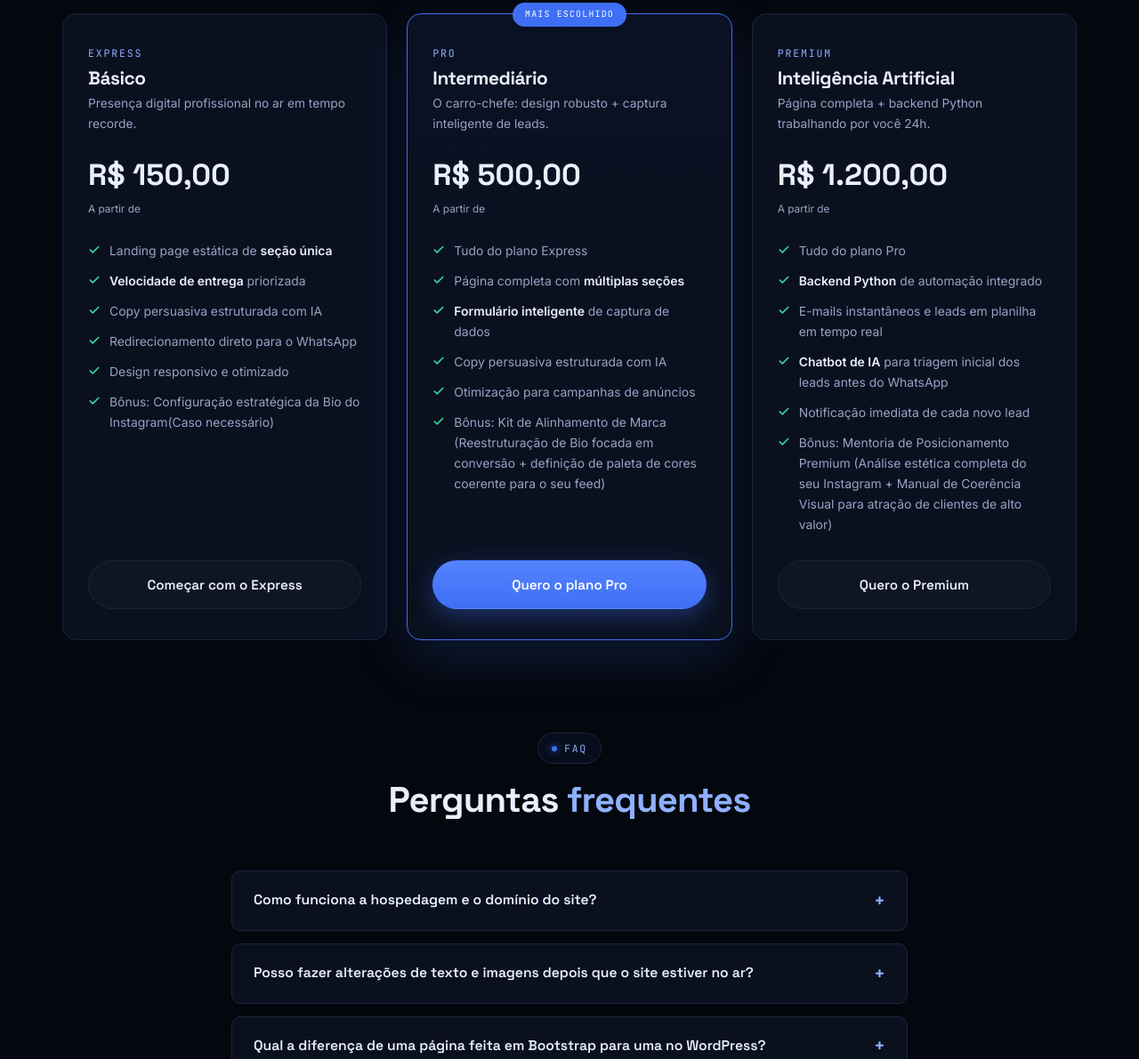
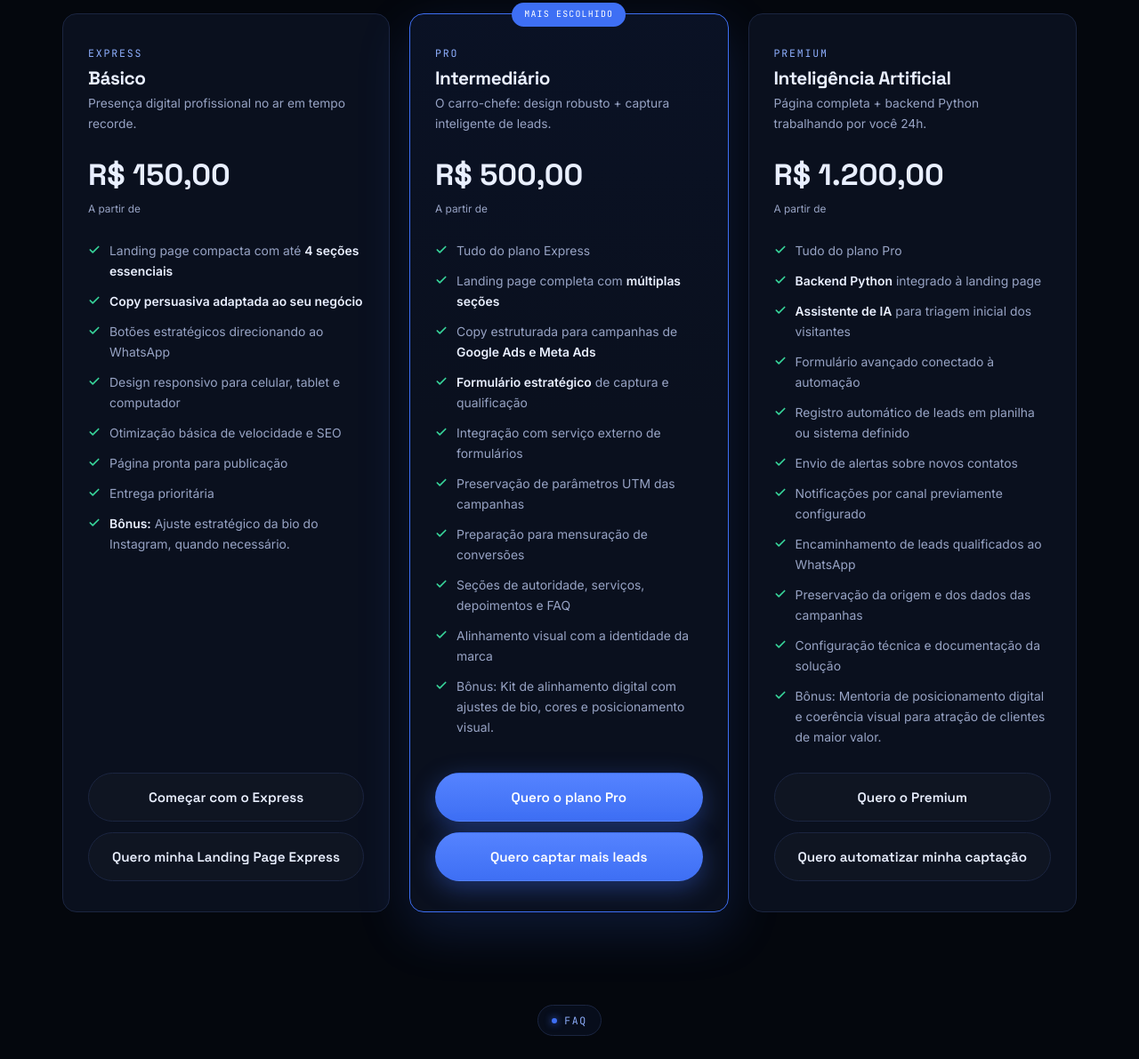
Before and after one commit to Nettinexe/nettin.dev, a plain HTML site: page index.html in a window 1280 px wide. Shown: the part 3565-4756 px from the top of the page at 89% size. Drawn offline with Linux system fonts and the light colour scheme.

Commit message:
feat:Atualizações nos parâmetros de cada plano

```diff
--- a/index.html
+++ b/index.html
@@ -321,6 +321,7 @@ h1,h2,h3,h4{font-family:var(--font-display);font-weight:700;letter-spacing:-.02e
 .plan li svg{color:var(--ok);flex:none;margin-top:3px}
 .plan li strong{color:var(--text);font-weight:600}
 .plan .btn{margin-top:auto;width:100%}
+.plan .btn+.btn{margin-top:12px}
 
 /* ═══════════════ FAQ ═══════════════ */
 .faq{max-width:760px;margin-inline:auto;display:grid;gap:14px}
@@ -622,14 +623,17 @@ footer{border-top:1px solid var(--line);padding:64px 0 34px;background:#03050A}
         <div class="price">R$ 150,00</div>
         <p class="price-note">A partir de</p>
         <ul>
-          <li><svg width="14" height="14" viewBox="0 0 24 24" fill="none" stroke="currentColor" stroke-width="3" stroke-linecap="round" stroke-linejoin="round"><path d="M20 6L9 17l-5-5"/></svg><span>Landing page estática de <strong>seção única</strong></span></li>
-          <li><svg width="14" height="14" viewBox="0 0 24 24" fill="none" stroke="currentColor" stroke-width="3" stroke-linecap="round" stroke-linejoin="round"><path d="M20 6L9 17l-5-5"/></svg><span><strong>Velocidade de entrega</strong> priorizada</span></li>
-          <li><svg width="14" height="14" viewBox="0 0 24 24" fill="none" stroke="currentColor" stroke-width="3" stroke-linecap="round" stroke-linejoin="round"><path d="M20 6L9 17l-5-5"/></svg><span>Copy persuasiva estruturada com IA</span></li>
-          <li><svg width="14" height="14" viewBox="0 0 24 24" fill="none" stroke="currentColor" stroke-width="3" stroke-linecap="round" stroke-linejoin="round"><path d="M20 6L9 17l-5-5"/></svg><span>Redirecionamento direto para o WhatsApp</span></li>
-          <li><svg width="14" height="14" viewBox="0 0 24 24" fill="none" stroke="currentColor" stroke-width="3" stroke-linecap="round" stroke-linejoin="round"><path d="M20 6L9 17l-5-5"/></svg><span>Design responsivo e otimizado</span></li>
-          <li><svg width="14" height="14" viewBox="0 0 24 24" fill="none" stroke="currentColor" stroke-width="3" stroke-linecap="round" stroke-linejoin="round"><path d="M20 6L9 17l-5-5"/></svg><span>Bônus: Configuração estratégica da Bio do Instagram(Caso necessário)</span></li>
+          <li><svg width="14" height="14" viewBox="0 0 24 24" fill="none" stroke="currentColor" stroke-width="3" stroke-linecap="round" stroke-linejoin="round"><path d="M20 6L9 17l-5-5"/></svg><span>Landing page compacta com até <strong>4 seções essenciais</strong></span></li>
+          <li><svg width="14" height="14" viewBox="0 0 24 24" fill="none" stroke="currentColor" stroke-width="3" stroke-linecap="round" stroke-linejoin="round"><path d="M20 6L9 17l-5-5"/></svg><span><strong>Copy persuasiva adaptada ao seu negócio</strong></span></li>
+          <li><svg width="14" height="14" viewBox="0 0 24 24" fill="none" stroke="currentColor" stroke-width="3" stroke-linecap="round" stroke-linejoin="round"><path d="M20 6L9 17l-5-5"/></svg><span>Botões estratégicos direcionando ao WhatsApp</span></li>
+          <li><svg width="14" height="14" viewBox="0 0 24 24" fill="none" stroke="currentColor" stroke-width="3" stroke-linecap="round" stroke-linejoin="round"><path d="M20 6L9 17l-5-5"/></svg><span>Design responsivo para celular, tablet e computador</span></li>
+          <li><svg width="14" height="14" viewBox="0 0 24 24" fill="none" stroke="currentColor" stroke-width="3" stroke-linecap="round" stroke-linejoin="round"><path d="M20 6L9 17l-5-5"/></svg><span>Otimização básica de velocidade e SEO</span></li>
+          <li><svg width="14" height="14" viewBox="0 0 24 24" fill="none" stroke="currentColor" stroke-width="3" stroke-linecap="round" stroke-linejoin="round"><path d="M20 6L9 17l-5-5"/></svg><span>Página pronta para publicação</span></li>
+          <li><svg width="14" height="14" viewBox="0 0 24 24" fill="none" stroke="currentColor" stroke-width="3" stroke-linecap="round" stroke-linejoin="round"><path d="M20 6L9 17l-5-5"/></svg><span>Entrega prioritária</span></li>
+          <li><svg width="14" height="14" viewBox="0 0 24 24" fill="none" stroke="currentColor" stroke-width="3" stroke-linecap="round" stroke-linejoin="round"><path d="M20 6L9 17l-5-5"/></svg><span><strong>Bônus:</strong> Ajuste estratégico da bio do Instagram, quando necessário.</span></li>
         </ul>
         <a class="btn btn-ghost js-wa" href="#" data-msg="Olá! Tenho interesse no plano Express (Básico).">Começar com o Express</a>
+        <a class="btn btn-ghost js-wa" href="#" data-msg="Olá! Quero minha Landing Page Express.">Quero minha Landing Page Express</a>
       </article>
 
       <article class="plan hot reveal">
@@ -642,13 +646,18 @@ footer{border-top:1px solid var(--line);padding:64px 0 34px;background:#03050A}
         <p class="price-note">A partir de</p>
         <ul>
           <li><svg width="14" height="14" viewBox="0 0 24 24" fill="none" stroke="currentColor" stroke-width="3" stroke-linecap="round" stroke-linejoin="round"><path d="M20 6L9 17l-5-5"/></svg><span>Tudo do plano Express</span></li>
-          <li><svg width="14" height="14" viewBox="0 0 24 24" fill="none" stroke="currentColor" stroke-width="3" stroke-linecap="round" stroke-linejoin="round"><path d="M20 6L9 17l-5-5"/></svg><span>Página completa com <strong>múltiplas seções</strong></span></li>
-          <li><svg width="14" height="14" viewBox="0 0 24 24" fill="none" stroke="currentColor" stroke-width="3" stroke-linecap="round" stroke-linejoin="round"><path d="M20 6L9 17l-5-5"/></svg><span><strong>Formulário inteligente</strong> de captura de dados</span></li>
-          <li><svg width="14" height="14" viewBox="0 0 24 24" fill="none" stroke="currentColor" stroke-width="3" stroke-linecap="round" stroke-linejoin="round"><path d="M20 6L9 17l-5-5"/></svg><span>Copy persuasiva estruturada com IA</span></li>
-          <li><svg width="14" height="14" viewBox="0 0 24 24" fill="none" stroke="currentColor" stroke-width="3" stroke-linecap="round" stroke-linejoin="round"><path d="M20 6L9 17l-5-5"/></svg><span>Otimização para campanhas de anúncios</span></li>
-          <li><svg width="14" height="14" viewBox="0 0 24 24" fill="none" stroke="currentColor" stroke-width="3" stroke-linecap="round" stroke-linejoin="round"><path d="M20 6L9 17l-5-5"/></svg><span>Bônus: Kit de Alinhamento de Marca (Reestruturação de Bio focada em conversão + definição de paleta de cores coerente para o seu feed)</span></li>
+          <li><svg width="14" height="14" viewBox="0 0 24 24" fill="none" stroke="currentColor" stroke-width="3" stroke-linecap="round" stroke-linejoin="round"><path d="M20 6L9 17l-5-5"/></svg><span>Landing page completa com <strong>múltiplas seções</strong></span></li>
+          <li><svg width="14" height="14" viewBox="0 0 24 24" fill="none" stroke="currentColor" stroke-width="3" stroke-linecap="round" stroke-linejoin="round"><path d="M20 6L9 17l-5-5"/></svg><span>Copy estruturada para campanhas de <strong>Google Ads e Meta Ads</strong></span></li>
+          <li><svg width="14" height="14" viewBox="0 0 24 24" fill="none" stroke="currentColor" stroke-width="3" stroke-linecap="round" stroke-linejoin="round"><path d="M20 6L9 17l-5-5"/></svg><span><strong>Formulário estratégico</strong> de captura e qualificação</span></li>
+          <li><svg width="14" height="14" viewBox="0 0 24 24" fill="none" stroke="currentColor" stroke-width="3" stroke-linecap="round" stroke-linejoin="round"><path d="M20 6L9 17l-5-5"/></svg><span>Integração com serviço externo de formulários</span></li>
+          <li><svg width="14" height="14" viewBox="0 0 24 24" fill="none" stroke="currentColor" stroke-width="3" stroke-linecap="round" stroke-linejoin="round"><path d="M20 6L9 17l-5-5"/></svg><span>Preservação de parâmetros UTM das campanhas</span></li>
+          <li><svg width="14" height="14" viewBox="0 0 24 24" fill="none" stroke="currentColor" stroke-width="3" stroke-linecap="round" stroke-linejoin="round"><path d="M20 6L9 17l-5-5"/></svg><span>Preparação para mensuração de conversões</span></li>
+          <li><svg width="14" height="14" viewBox="0 0 24 24" fill="none" stroke="currentColor" stroke-width="3" stroke-linecap="round" stroke-linejoin="round"><path d="M20 6L9 17l-5-5"/></svg><span>Seções de autoridade, serviços, depoimentos e FAQ</span></li>
+          <li><svg width="14" height="14" viewBox="0 0 24 24" fill="none" stroke="currentColor" stroke-width="3" stroke-linecap="round" stroke-linejoin="round"><path d="M20 6L9 17l-5-5"/></svg><span>Alinhamento visual com a identidade da marca</span></li>
+          <li><svg width="14" height="14" viewBox="0 0 24 24" fill="none" stroke="currentColor" stroke-width="3" stroke-linecap="round" stroke-linejoin="round"><path d="M20 6L9 17l-5-5"/></svg><span>Bônus: Kit de alinhamento digital com ajustes de bio, cores e posicionamento visual.</span></li>
         </ul>
         <a class="btn btn-primary js-wa" href="#" data-msg="Olá! Tenho interesse no plano Pro (Intermediário).">Quero o plano Pro</a>
+        <a class="btn btn-primary js-wa" href="#" data-msg="Olá! Quero captar mais leads.">Quero captar mais leads</a>
       </article>
 
       <article class="plan reveal">
@@ -660,13 +669,19 @@ footer{border-top:1px solid var(--line);padding:64px 0 34px;background:#03050A}
         <p class="price-note">A partir de</p>
         <ul>
           <li><svg width="14" height="14" viewBox="0 0 24 24" fill="none" stroke="currentColor" stroke-width="3" stroke-linecap="round" stroke-linejoin="round"><path d="M20 6L9 17l-5-5"/></svg><span>Tudo do plano Pro</span></li>
-          <li><svg width="14" height="14" viewBox="0 0 24 24" fill="none" stroke="currentColor" stroke-width="3" stroke-linecap="round" stroke-linejoin="round"><path d="M20 6L9 17l-5-5"/></svg><span><strong>Backend Python</strong> de automação integrado</span></li>
-          <li><svg width="14" height="14" viewBox="0 0 24 24" fill="none" stroke="currentColor" stroke-width="3" stroke-linecap="round" stroke-linejoin="round"><path d="M20 6L9 17l-5-5"/></svg><span>E-mails instantâneos e leads em planilha em tempo real</span></li>
-          <li><svg width="14" height="14" viewBox="0 0 24 24" fill="none" stroke="currentColor" stroke-width="3" stroke-linecap="round" stroke-linejoin="round"><path d="M20 6L9 17l-5-5"/></svg><span><strong>Chatbot de IA</strong> para triagem inicial dos leads antes do WhatsApp</span></li>
-          <li><svg width="14" height="14" viewBox="0 0 24 24" fill="none" stroke="currentColor" stroke-width="3" stroke-linecap="round" stroke-linejoin="round"><path d="M20 6L9 17l-5-5"/></svg><span>Notificação imediata de cada novo lead</span></li>
-          <li><svg width="14" height="14" viewBox="0 0 24 24" fill="none" stroke="currentColor" stroke-width="3" stroke-linecap="round" stroke-linejoin="round"><path d="M20 6L9 17l-5-5"/></svg><span>Bônus: Mentoria de Posicionamento Premium (Análise estética completa do seu Instagram + Manual de Coerência Visual para atração de clientes de alto valor)</span></li>
+          <li><svg width="14" height="14" viewBox="0 0 24 24" fill="none" stroke="currentColor" stroke-width="3" stroke-linecap="round" stroke-linejoin="round"><path d="M20 6L9 17l-5-5"/></svg><span><strong>Backend Python</strong> integrado à landing page</span></li>
+          <li><svg width="14" height="14" viewBox="0 0 24 24" fill="none" stroke="currentColor" stroke-width="3" stroke-linecap="round" stroke-linejoin="round"><path d="M20 6L9 17l-5-5"/></svg><span><strong>Assistente de IA</strong> para triagem inicial dos visitantes</span></li>
+          <li><svg width="14" height="14" viewBox="0 0 24 24" fill="none" stroke="currentColor" stroke-width="3" stroke-linecap="round" stroke-linejoin="round"><path d="M20 6L9 17l-5-5"/></svg><span>Formulário avançado conectado à automação</span></li>
+          <li><svg width="14" height="14" viewBox="0 0 24 24" fill="none" stroke="currentColor" stroke-width="3" stroke-linecap="round" stroke-linejoin="round"><path d="M20 6L9 17l-5-5"/></svg><span>Registro automático de leads em planilha ou sistema definido</span></li>
+          <li><svg width="14" height="14" viewBox="0 0 24 24" fill="none" stroke="currentColor" stroke-width="3" stroke-linecap="round" stroke-linejoin="round"><path d="M20 6L9 17l-5-5"/></svg><span>Envio de alertas sobre novos contatos</span></li>
+          <li><svg width="14" height="14" viewBox="0 0 24 24" fill="none" stroke="currentColor" stroke-width="3" stroke-linecap="round" stroke-linejoin="round"><path d="M20 6L9 17l-5-5"/></svg><span>Notificações por canal previamente configurado</span></li>
+          <li><svg width="14" height="14" viewBox="0 0 24 24" fill="none" stroke="currentColor" stroke-width="3" stroke-linecap="round" stroke-linejoin="round"><path d="M20 6L9 17l-5-5"/></svg><span>Encaminhamento de leads qualificados ao WhatsApp</span></li>
+          <li><svg width="14" height="14" viewBox="0 0 24 24" fill="none" stroke="currentColor" stroke-width="3" stroke-linecap="round" stroke-linejoin="round"><path d="M20 6L9 17l-5-5"/></svg><span>Preservação da origem e dos dados das campanhas</span></li>
+          <li><svg width="14" height="14" viewBox="0 0 24 24" fill="none" stroke="currentColor" stroke-width="3" stroke-linecap="round" stroke-linejoin="round"><path d="M20 6L9 17l-5-5"/></svg><span>Configuração técnica e documentação da solução</span></li>
+          <li><svg width="14" height="14" viewBox="0 0 24 24" fill="none" stroke="currentColor" stroke-width="3" stroke-linecap="round" stroke-linejoin="round"><path d="M20 6L9 17l-5-5"/></svg><span>Bônus: Mentoria de posicionamento digital e coerência visual para atração de clientes de maior valor.</span></li>
         </ul>
         <a class="btn btn-ghost js-wa" href="#" data-msg="Olá! Tenho interesse no plano Premium com Inteligência Artificial.">Quero o Premium</a>
+        <a class="btn btn-ghost js-wa" href="#" data-msg="Olá! Quero automatizar minha captação.">Quero automatizar minha captação</a>
       </article>
     </div>
   </div>
@@ -682,7 +697,7 @@ footer{border-top:1px solid var(--line);padding:64px 0 34px;background:#03050A}
     <div class="faq reveal">
       <details>
         <summary>Como funciona a hospedagem e o domínio do site?</summary>
-        <div class="ans">Eu cuido de toda a parte técnica: configuro a hospedagem (com opções de excelente custo-benefício e até gratuitas para páginas estáticas) e conecto o seu domínio — por exemplo, <em>suaempresa.com.br</em>. Se você ainda não tem um domínio, eu te oriento na compra em poucos minutos. Você fica com acesso e propriedade de tudo.</div>
+        <div class="ans">Eu cuido de toda a parte técnica: configuro a hospedagem (com opções de excelente custo-benefício e conecto o seu domínio — por exemplo, <em>suaempresa.com.br</em>. Se você ainda não tem um domínio, eu te oriento na compra em poucos minutos. Você fica com acesso e propriedade de tudo.</div>
       </details>
       <details>
         <summary>Posso fazer alterações de texto e imagens depois que o site estiver no ar?</summary>
```
